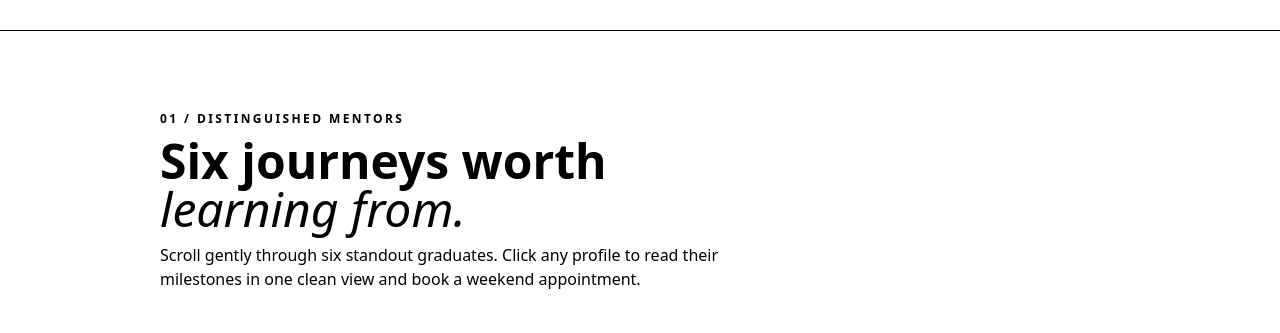
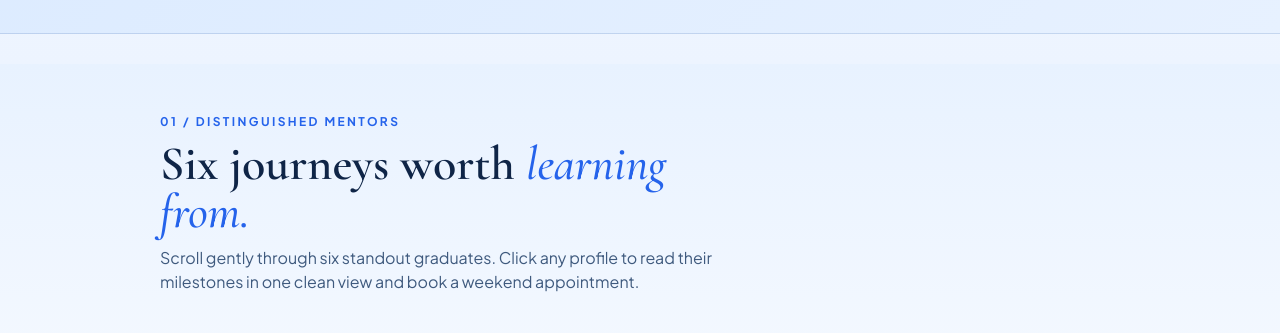
Before and after one commit to KRISHNATREASHWANI/Lpu_alumnini_network, a plain HTML site: page index.html in a window 1280 px wide. Shown: the part 736-1069 px from the top of the page. Drawn offline with nearby package versions, Linux system fonts and the light colour scheme.

Commit message:
Include style.css and app.js in index.html
Added link to style.css and script for app.js.

```diff
--- a/index.html
+++ b/index.html
@@ -9,7 +9,7 @@
   <link href="https://fonts.googleapis.com/css2?family=Cormorant+Garamond:ital,wght@0,500;0,600;0,700;1,500;1,600&family=Philosopher:ital,wght@0,400;0,700;1,400&family=Plus+Jakarta+Sans:wght@400;500;600;700&display=swap" rel="stylesheet" />
   <script src="https://cdn.tailwindcss.com/3.4.17"></script>
   <script src="https://unpkg.com/lucide@0.460.0/dist/umd/lucide.min.js"></script>
-
+  <link rel="stylesheet" href="style.css">
 </head>
 <body class="antialiased">
 
@@ -301,5 +301,8 @@
       <div id="moreList" class="p-6 sm:p-8 overflow-y-auto grid grid-cols-1 sm:grid-cols-2 lg:grid-cols-3 gap-4"></div>
     </div>
   </div>
+<script src="app.js">
+
+</script>
 </body>
 </html>
```
